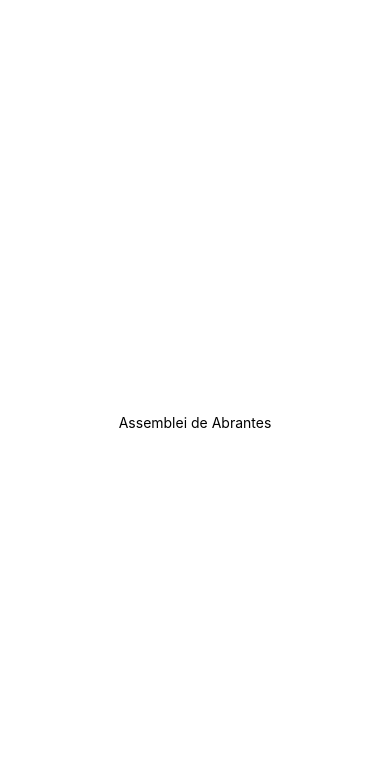
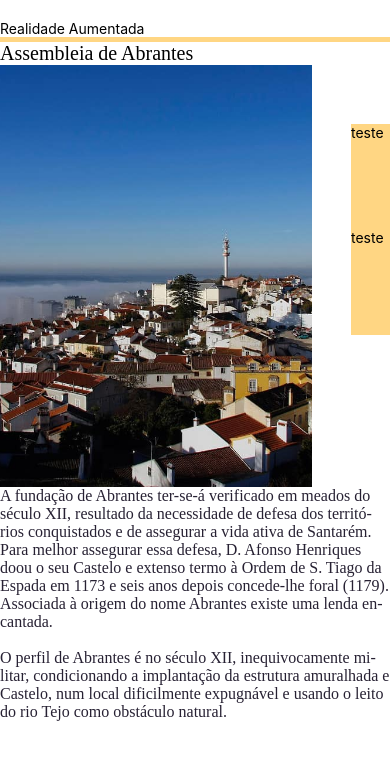
Before and after one commit to iptomar/RaulLinoF, a React Native app: screen / in a window 390 px wide. Shown: the top 760 px of the page. Built offline with nearby package versions, Linux system fonts and the light colour scheme.

Commit message:
Major progress
Missing: Icons on buttons

```diff
--- a/views/ar/AR.js
+++ b/views/ar/AR.js
@@ -1,11 +1,90 @@
 import * as React from 'react';
-import { View, Pressable, ImageBackground, Text } from 'react-native';
+import { View, Pressable, ImageBackground, Text, Image, StyleSheet, Button } from 'react-native';
+
+
+import Details from '../../data/img/views/ar/detailsIcon.svg';
+
+const style = StyleSheet.create({
+
+    container: {
+        flex: 1,
+        backgroundColor: '#fff',
+    },
+    header: {
+        paddingTop: 20,
+        borderBottomColor: '#FFD683',
+        borderBottomWidth: 5,
+    },
+    subtitle: {
+        fontSize: 20,
+        fontFamily: 'Unbounded-Regular',
+        color: 'black'
+    },
+    description: {
+        maxWidth: '100%',
+        fontSize: 16,
+        textAlign: 'left',
+        fontFamily: 'FiraSans-Regular',
+        color: '#272133',
+    },
+    image: {
+        width: '80%',
+        height: '100%',
+        marginBottom: 5,
+    },
+    teste:{
+        flexDirection: 'row',
+        height : '50%',
+        width: '100%'
+    },
+
+    button1:{
+        maxWidth: '50%',
+        maxHeight: '50%',
+        left: '50%',
+        height: '100%',
+        backgroundColor: "#FFD683"
+    },
+
+    button2:{
+        top: '0%',
+        maxWidth: '50%',
+        maxHeight: '50%',
+        left: '50%',
+        height: '100%',
+        backgroundColor: "#FFD683"
+    },
+    buttonContainer:{
+        marginTop:'15%',
+        width:'20%',
+        height: '50%',
+    },
+
+
+})
 
 export default function HomeScreen({ navigation }) {
     return (
-        <View style={{ flex: 1, alignItems: 'center', justifyContent: 'center', width:'100%', height:'100%', }}>
-            <Text>
-                Assemblei de Abrantes
+        <View style={style.container}>
+            <Text style= {style.header}>
+                Realidade Aumentada
+            </Text>
+            <Text style= {style.subtitle}>
+                Assembleia de Abrantes
+            </Text>
+            <View style ={style.teste}>
+                <Image
+                    style ={style.image}
+                    source={require("../../data/img/views/ar/abrantes.jpg")}/>
+                <View style = {style.buttonContainer}>
+                    <Pressable style= {style.button1}><Text>teste</Text></Pressable>
+                    <Pressable style= {style.button2}><Text>teste</Text></Pressable>
+                </View>
+            </View>
+            <Text style={style.description}>
+                A fun­dação de Abrantes ter-se-á ve­ri­fi­cado em me­ados do sé­culo XII, re­sul­tado da ne­ces­si­dade de de­fesa dos ter­ri­tó­rios con­quis­tados e de as­se­gurar a vida ativa de San­tarém. Para me­lhor as­se­gurar essa de­fesa, D. Afonso Hen­ri­ques doou o seu Cas­telo e ex­tenso termo à Ordem de S. Tiago da Es­pada em 1173 e seis anos de­pois con­cede-lhe foral (1179). As­so­ciada à origem do nome Abrantes existe uma lenda en­can­tada.
+                {"\n"}{"\n"}
+                O perfil de Abrantes é no sé­culo XII, ine­qui­vo­ca­mente mi­litar, con­di­ci­o­nando a im­plan­tação da es­tru­tura amu­ra­lhada e Cas­telo, num local di­fi­cil­mente ex­pug­nável e usando o leito do rio Tejo como obs­tá­culo na­tural.
             </Text>
         </View>
 
```
Also changed, not shown: data/img/views/ar/abrantes.jpg (added).
